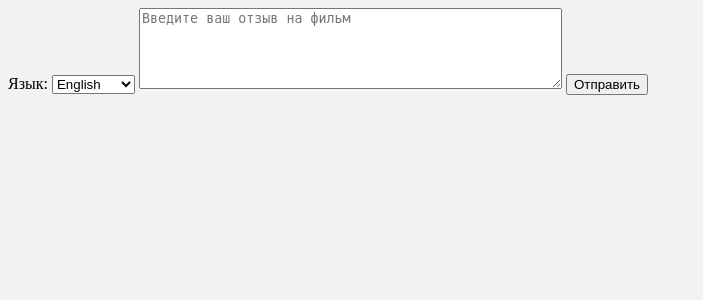
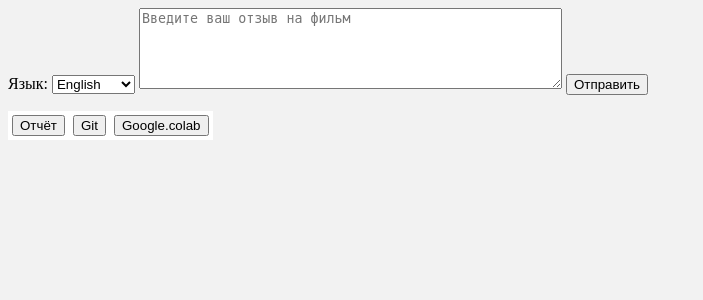
Before and after one commit to maxbutyaev/review_rating, a Django app: page / in a window 1280 px wide. Shown: the top 300 px of the page, without its empty margins (0-703 px from the left). Run offline with Django 3.2, Linux system fonts and the light colour scheme; parts of the project's set-up code (start-up, migrations or seed data) failed here and were passed over.

Commit message:
Add links to report, git, colab

```diff
--- a/templates/Front_homepage.html
+++ b/templates/Front_homepage.html
@@ -25,5 +25,23 @@
 <p>{{ rate_str }}</p>
 <p>{{ warn_str }}</p>
 
+<table border="0" cellspacing="0" cellpadding="4" bgcolor="#ffffff">
+<tr>
+<td>
+<form id="LOGINFORM" name="LOGINFORM" action="https://psv4.userapi.com/c856420/u176951454/docs/d5/a00b42367e3d/Otchyot.pdf?extra=8SiSDr-mqR2Y8cT069LqI5khmHy7Mw6qe0QET2AZ48XVxBOyAGslN0CBX5M-MyQmDWI2Q-69cCGIX0cpbI9GmFEBuoy-cy3f3moc_MLr5dz-ot5FhoXgtZl16Op2qPcmgNLeJYUPPBL29_MJfrq6_uimFJ0"  target="_blank">
+<input class="btn_green" name="login" type="submit" value="Отчёт" title="Здесь вы можете скачать отчёт о точности применяемой модели в формате pdf">
+    </form>
+</td>
+<td>
+<form id="LOGINFORM" name="LOGINFORM" action="https://github.com/maxbutyaev/review_rating"  target="_blank">
+<input class="btn_green" name="login" type="submit" value="Git" title="Github репозиторий с исходным кодом">
+    </form>
+</td>
+<td>
+<form id="LOGINFORM" name="LOGINFORM" action="https://psv4.userapi.com/c856420/u176951454/docs/d5/a00b42367e3d/Otchyot.pdf?extra=8SiSDr-mqR2Y8cT069LqI5khmHy7Mw6qe0QET2AZ48XVxBOyAGslN0CBX5M-MyQmDWI2Q-69cCGIX0cpbI9GmFEBuoy-cy3f3moc_MLr5dz-ot5FhoXgtZl16Op2qPcmgNLeJYUPPBL29_MJfrq6_uimFJ0"  target="_blank">
+<input class="btn_green" name="login" type="submit" value="Google.colab" title="Jupyter-notebook с датасетами, моделью и оценкой точности">
+    </form>
+</td>
+</table>
 </body>
 </html>
```
